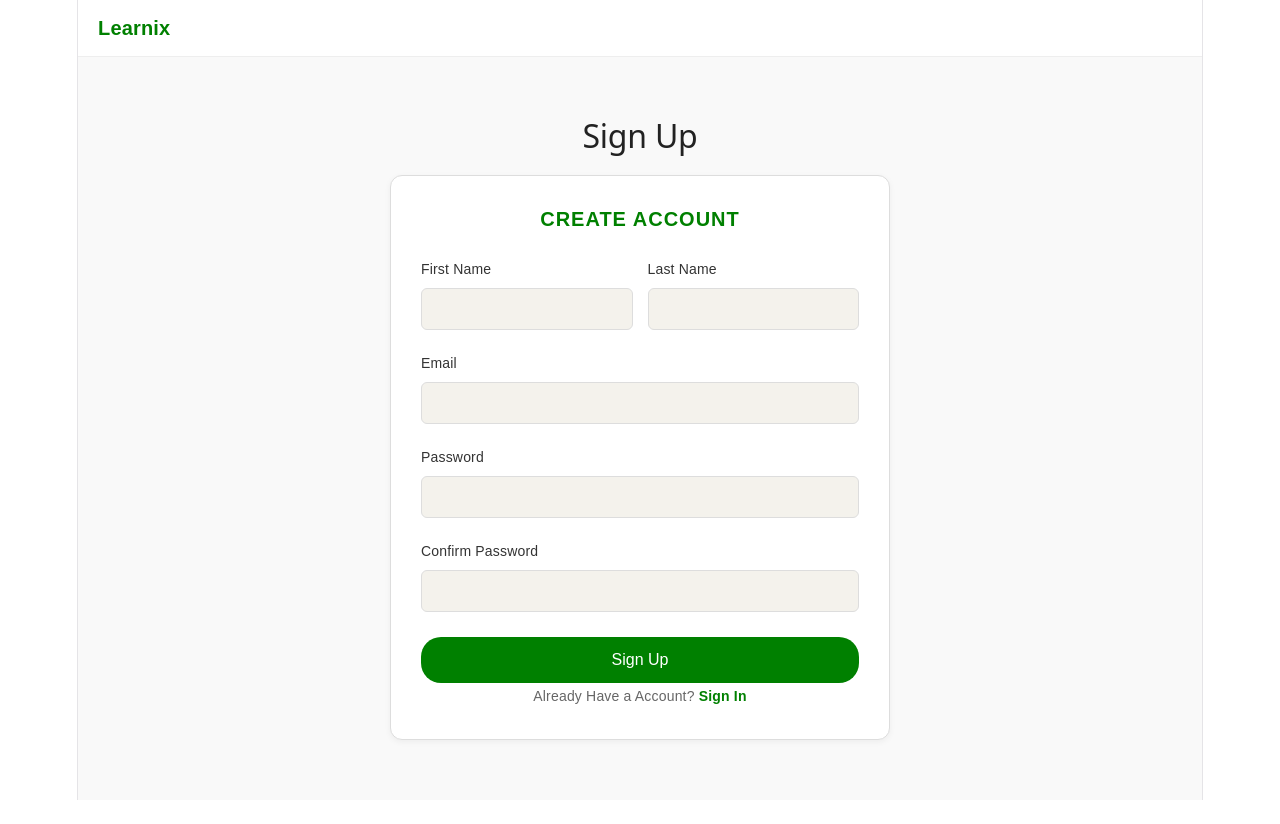
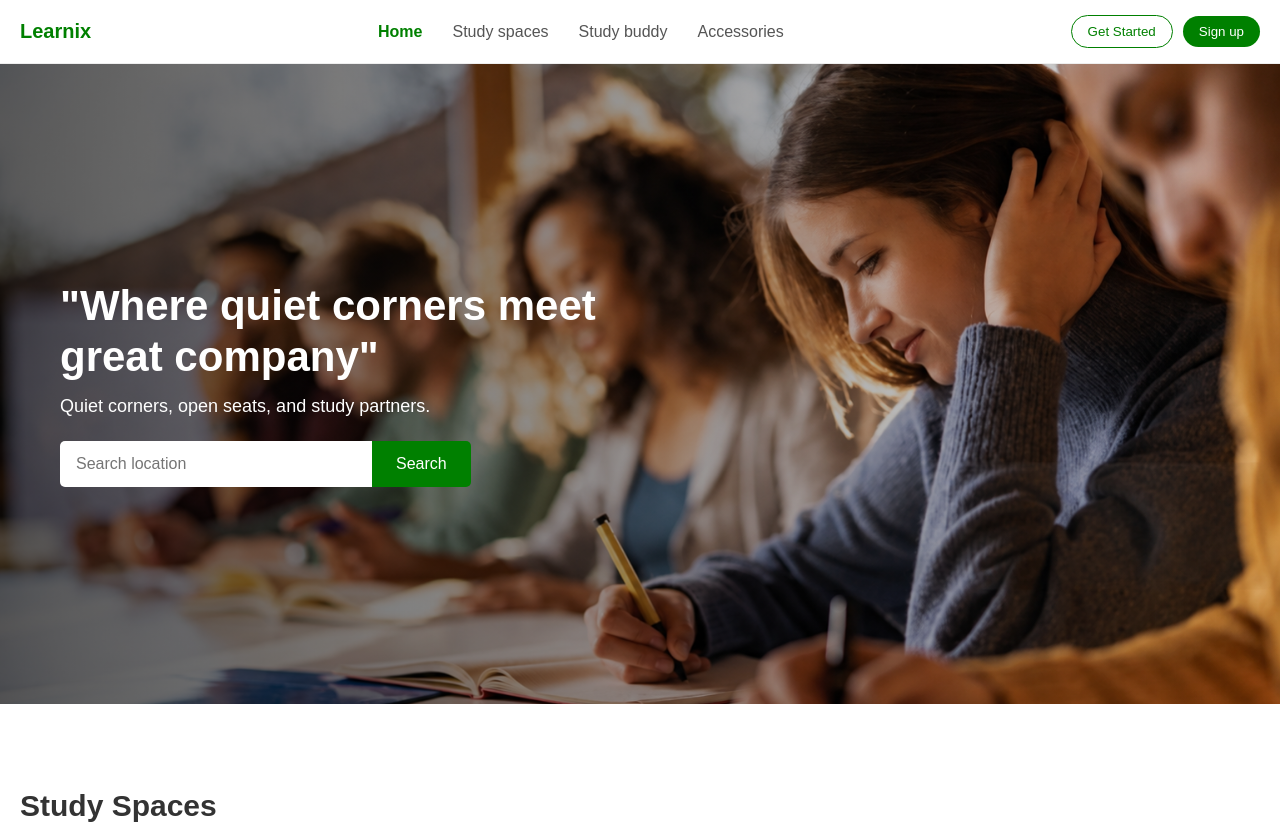
Before and after one commit to nur-rabby09/Learnix, a React (Vite) app: page / in a window 1280 px wide. Shown: the top 824 px of the page. Before the commit the page ends 800 px from the top, so only its background shows below. Built offline with nearby package versions, Linux system fonts and the light colour scheme.

Commit message:
page routinh between sign in nad log in

```diff
--- a/package.json
+++ b/package.json
@@ -11,7 +11,8 @@
   },
   "dependencies": {
     "react": "^19.2.8",
-    "react-dom": "^19.2.8"
+    "react-dom": "^19.2.8",
+    "react-router-dom": "^7.18.2"
   },
   "devDependencies": {
     "@eslint/js": "^10.0.1",
--- a/src/Signup.jsx
+++ b/src/Signup.jsx
@@ -71,7 +71,7 @@ function SignUp() {
           </button>
 
           <p className="login-text">
-            Already Have a Account? <a href="/signup">Sign In</a>
+            Already Have a Account? <a href="/login">Sign In</a>
           </p>
 
         </div>
--- a/src/main.jsx
+++ b/src/main.jsx
@@ -1,12 +1,19 @@
 import { StrictMode } from 'react'
 import { createRoot } from 'react-dom/client'
-import './index.css'
+import { BrowserRouter, Routes, Route } from 'react-router-dom'
+
 import App from './App.jsx'
 import Login from './login.jsx';
 import Signup from './Signup.jsx';
 
 createRoot(document.getElementById('root')).render(
   <StrictMode>
-    <Signup />
+     <BrowserRouter>
+      <Routes>
+        <Route path="/" element={<App />} />
+        <Route path="/login" element={<Login />} />
+        <Route path="/signup" element={<Signup />} />
+      </Routes>
+    </BrowserRouter>
   </StrictMode>,
 )
```
Also changed, not shown: 1 other file (tests, documents, lock files or other folders).
